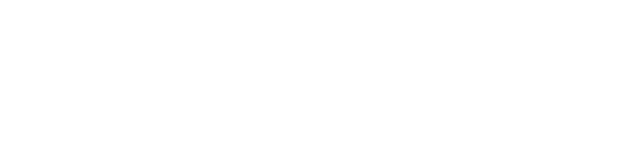
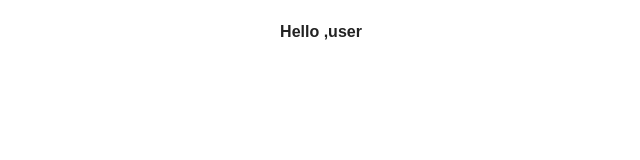
Before and after one commit to raufb/BoilerplateTemplate, a plain HTML site: page index.html in a window 1280 px wide. Shown: the full height of the page, 319-959 px from the left. Drawn offline with nearby package versions, Linux system fonts and the light colour scheme.

Commit message:
Update index.html

```diff
--- a/index.html
+++ b/index.html
@@ -37,7 +37,7 @@
 
   </header>
   <div role="main">
-
+    <center><h4>Hello ,user</h4></center>
   </div>
   <footer>
 
```
